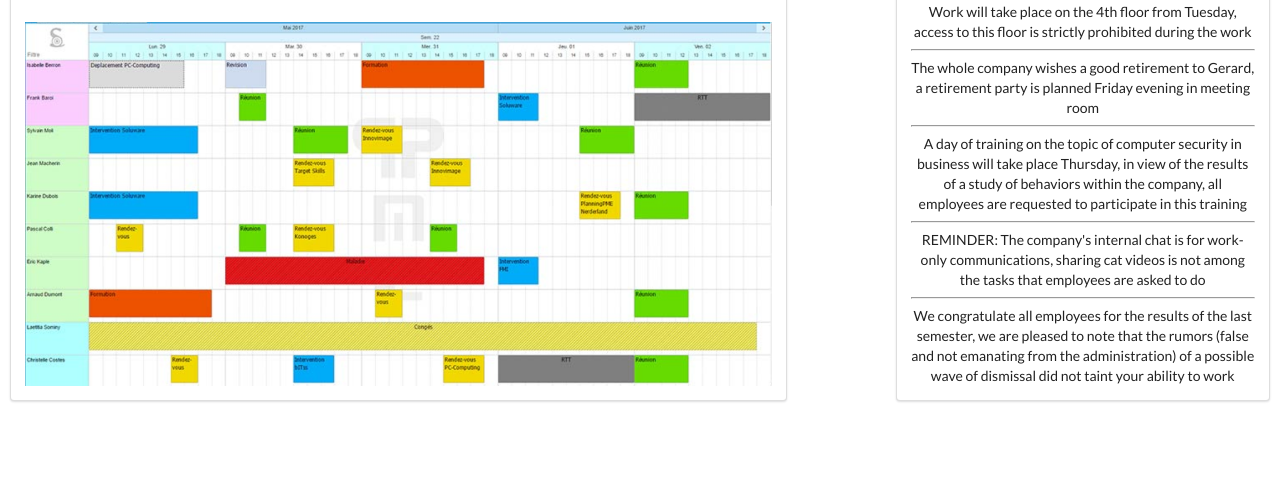
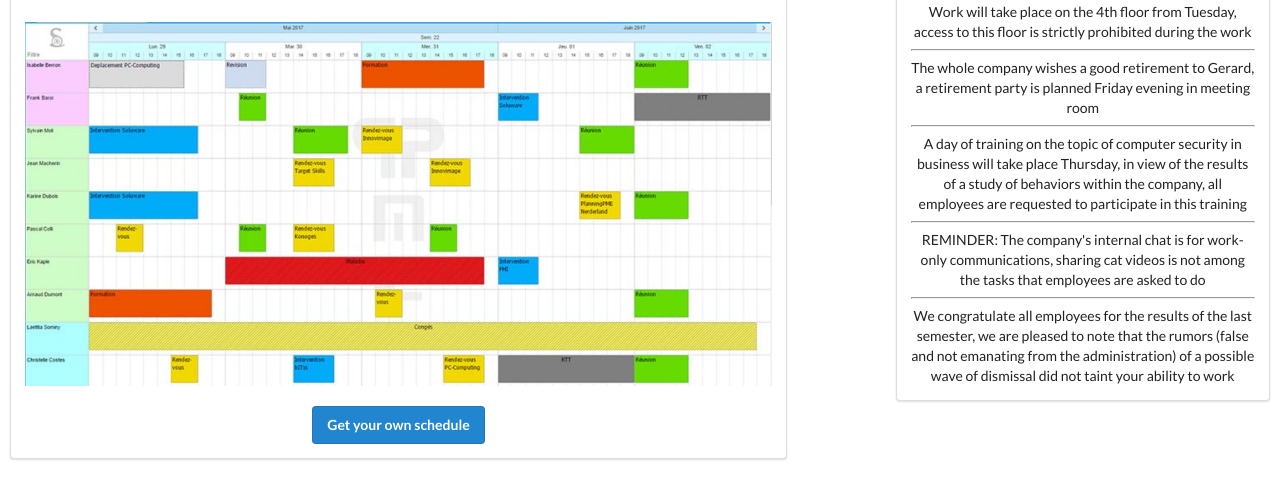
Before and after one commit to LucentDread/ProjetCyberRange, a plain HTML site: page Web/intranet/index.html in a window 1280 px wide. Shown: the part 148-646 px from the top of the page. Drawn offline with Linux system fonts and the light colour scheme.

Commit message:
intranet get schedule

```diff
--- a/Web/intranet/index.html
+++ b/Web/intranet/index.html
@@ -19,6 +19,12 @@
           <br>
 
           <img class="ui fluid image" src="img/planning.png">
+          <br>
+          <div class="ui form">
+            <div class="ui input">
+              <input id="getSchedule" type="submit" value="Get your own schedule" class="ui blue button" >
+            </div>
+          </div>
 
         </div>
       </div>
@@ -42,5 +48,10 @@
     </div>
     <script type="text/javascript" src="../js/jquery.min.js"></script>
     <script type="text/javascript" stc="../semantic/semantic.min.js"></script>
+    <script type="text/javascript">
+      $("#getSchedule").on("click", function(){
+        $.get('file?file=xxxx/xxxx.xx')
+      });
+    </script>
   </body>
 </html>
```
